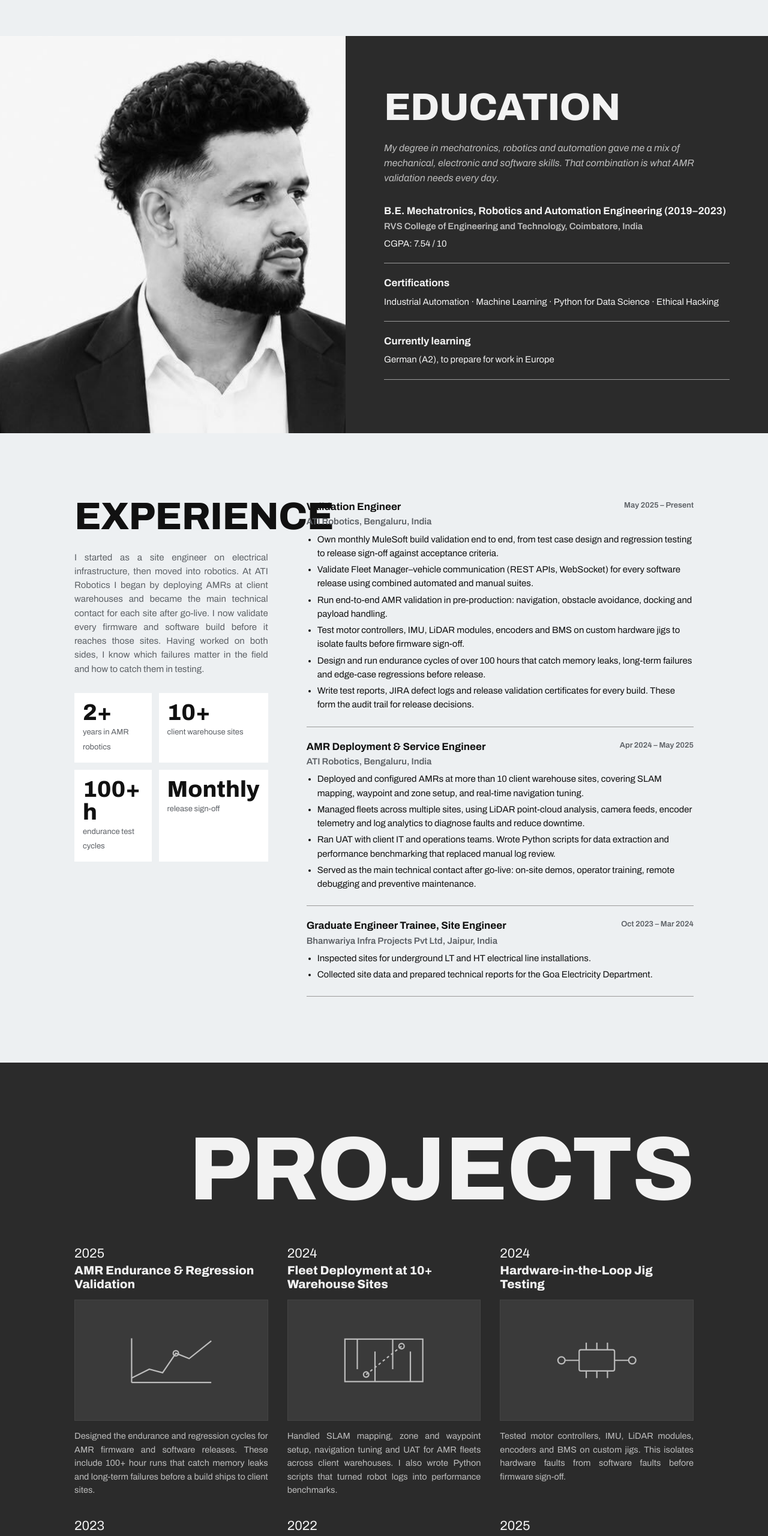
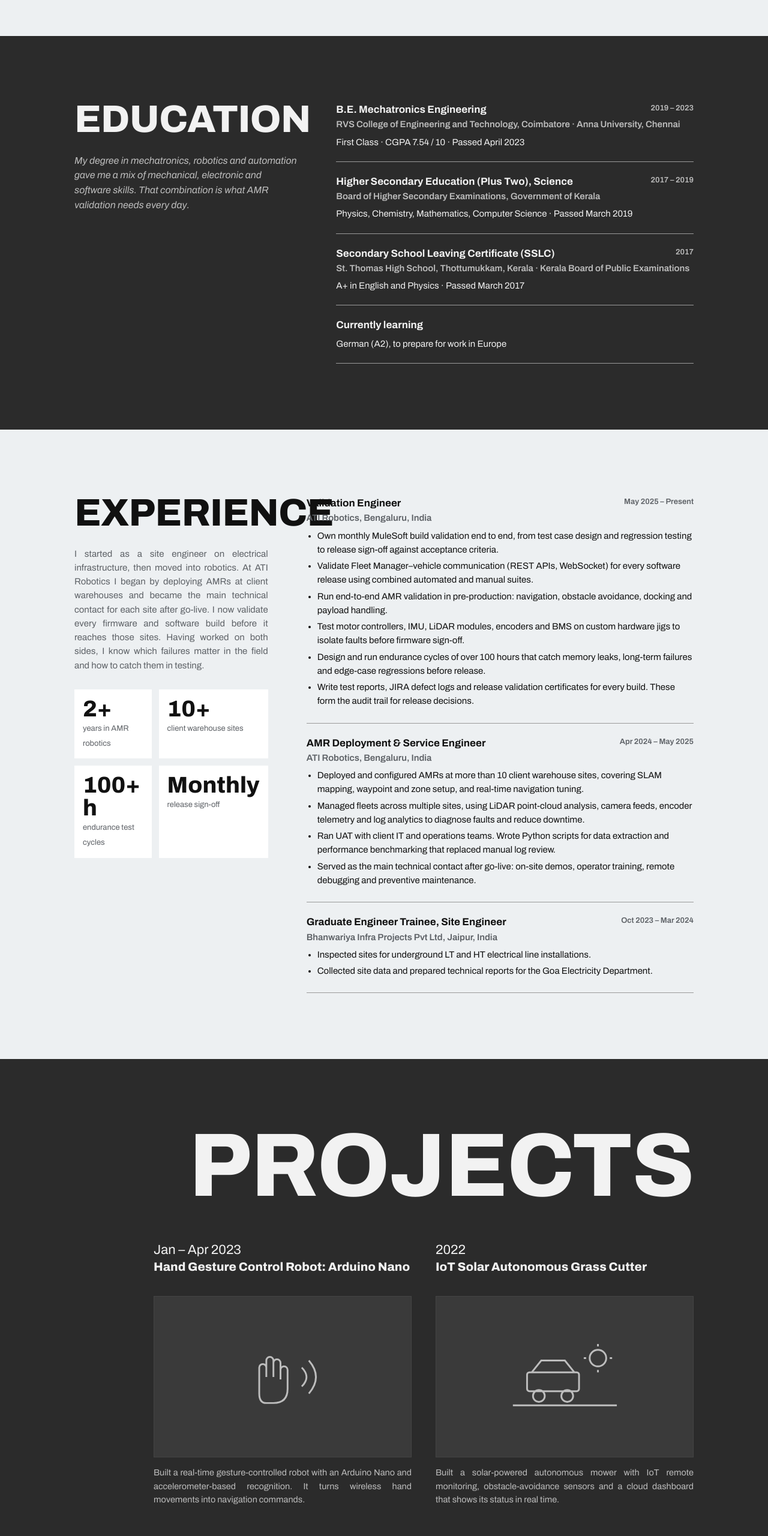
Before and after one commit to samsaji0127/samsaji0127.github.io, a plain HTML site: page index.html in a window 1280 px wide. Shown: the part 1385-3945 px from the top of the page at 60% size. Drawn offline with Linux system fonts and the light colour scheme.

Commit message:
Add full education history, keep only CV projects, drop education photo
Co-Authored-By: Claude Opus 5.5 <noreply@anthropic.com>

```diff
--- a/index.html
+++ b/index.html
@@ -53,16 +53,14 @@ section{padding:clamp(56px,9vw,110px) 0}
 .chips{display:flex;flex-wrap:wrap;gap:10px;margin-top:30px}
 .chip{border:1px solid var(--ink);padding:6px 14px;border-radius:999px;font-size:14px;font-weight:500}
 
-/* EDUCATION split */
-.split{display:grid;grid-template-columns:minmax(0,.9fr) minmax(0,1.1fr);padding:0}
-.split .pic{background:#d9dcdf url(photo.jpg) 38% 18%/260% no-repeat;filter:grayscale(1);min-height:420px}
-.split .txt{padding:clamp(48px,7vw,96px) clamp(16px,5vw,64px)}
+/* EDUCATION */
+.edu{display:grid;grid-template-columns:minmax(0,1fr) minmax(0,1.6fr);gap:clamp(28px,5vw,72px)}
 .lead{font-style:italic;color:var(--on-dark-muted);max-width:560px;margin:0 0 30px}
 .entry{border-bottom:1px solid var(--rule);padding:20px 0}
 .entry:first-of-type{padding-top:0}
 .entry h3{font-size:17px;font-weight:700}
 .entry .where{font-weight:600;font-size:15px;color:var(--muted)}
-.dark .entry .where{color:var(--on-dark-muted)}
+.dark .entry .where,.dark .entry .date{color:var(--on-dark-muted)}
 .entry p,.entry ul{margin:6px 0 0;font-size:15px}
 .entry ul{padding-left:18px}
 .entry li{margin:4px 0}
@@ -78,7 +76,7 @@ section{padding:clamp(56px,9vw,110px) 0}
 
 /* PROJECTS */
 .projects h2.display{font-size:clamp(64px,12vw,150px);text-align:right;margin-bottom:56px}
-.grid3{display:grid;grid-template-columns:repeat(3,minmax(0,1fr));gap:32px}
+.grid3{display:grid;grid-template-columns:repeat(2,minmax(0,1fr));gap:40px;max-width:900px;margin-left:auto}
 .card .yr{font-size:22px;font-weight:300}
 .card h3{font-size:20px;font-weight:800;line-height:1.15;margin-bottom:14px;min-height:2.3em}
 .card .visual{aspect-ratio:16/10;background:#3a3a3a;display:grid;place-items:center;margin-bottom:14px;border:1px solid #444}
@@ -115,9 +113,7 @@ section{padding:clamp(56px,9vw,110px) 0}
 .cv-btn:hover{background:var(--accent)}
 
 @media (max-width:860px){
-  .split,.exp{grid-template-columns:1fr}
-  .split .pic{min-height:320px;background-size:200%}
-  .grid3{grid-template-columns:1fr 1fr}
+  .edu,.exp{grid-template-columns:1fr}
   .grid4{grid-template-columns:1fr 1fr}
   .langs{grid-template-columns:repeat(2,1fr)}
   .contact .rows{grid-template-columns:1fr}
@@ -166,23 +162,35 @@ section{padding:clamp(56px,9vw,110px) 0}
   </div>
 </section>
 
-<section class="dark split" id="education">
-  <div class="pic" role="img" aria-label="Portrait of Sam Saji"></div>
-  <div class="txt">
+<section class="dark" id="education">
+  <div class="wrap edu">
+    <div>
       <h2 class="display">Education</h2>
       <p class="lead">My degree in mechatronics, robotics and automation gave me a mix of mechanical, electronic and software skills. That combination is what AMR validation needs every day.</p>
+    </div>
+    <div>
       <div class="entry">
-      <h3>B.E. Mechatronics, Robotics and Automation Engineering (2019–2023)</h3>
-      <div class="where">RVS College of Engineering and Technology, Coimbatore, India</div>
-      <p>CGPA: 7.54 / 10</p>
+        <span class="date">2019 – 2023</span>
+        <h3>B.E. Mechatronics Engineering</h3>
+        <div class="where">RVS College of Engineering and Technology, Coimbatore · Anna University, Chennai</div>
+        <p>First Class · CGPA 7.54 / 10 · Passed April 2023</p>
       </div>
       <div class="entry">
-      <h3>Certifications</h3>
-      <p>Industrial Automation · Machine Learning · Python for Data Science · Ethical Hacking</p>
+        <span class="date">2017 – 2019</span>
+        <h3>Higher Secondary Education (Plus Two), Science</h3>
+        <div class="where">Board of Higher Secondary Examinations, Government of Kerala</div>
+        <p>Physics, Chemistry, Mathematics, Computer Science · Passed March 2019</p>
+      </div>
+      <div class="entry">
+        <span class="date">2017</span>
+        <h3>Secondary School Leaving Certificate (SSLC)</h3>
+        <div class="where">St. Thomas High School, Thottumukkam, Kerala · Kerala Board of Public Examinations</div>
+        <p>A+ in English and Physics · Passed March 2017</p>
       </div>
       <div class="entry">
         <h3>Currently learning</h3>
         <p>German (A2), to prepare for work in Europe</p>
+      </div>
     </div>
   </div>
 </section>
@@ -242,25 +250,7 @@ section{padding:clamp(56px,9vw,110px) 0}
     <h2 class="display">Projects</h2>
     <div class="grid3">
       <article class="card">
-        <div class="yr">2025</div>
-        <h3>AMR Endurance &amp; Regression Validation</h3>
-        <div class="visual" aria-hidden="true"><svg viewBox="0 0 100 60"><path d="M5 50 L25 40 L40 44 L55 22 L70 28 L95 8"/><path d="M5 55 H95 M5 5 V55"/><circle cx="55" cy="22" r="3"/></svg></div>
-        <p>Designed the endurance and regression cycles for AMR firmware and software releases. These include 100+ hour runs that catch memory leaks and long-term failures before a build ships to client sites.</p>
-      </article>
-      <article class="card">
-        <div class="yr">2024</div>
-        <h3>Fleet Deployment at 10+ Warehouse Sites</h3>
-        <div class="visual" aria-hidden="true"><svg viewBox="0 0 100 60"><rect x="6" y="6" width="88" height="48"/><path d="M20 6 V40 M40 20 V54 M60 6 V40 M80 20 V54"/><circle cx="30" cy="46" r="3"/><circle cx="70" cy="14" r="3"/><path d="M30 46 Q50 30 70 14" stroke-dasharray="3 3"/></svg></div>
-        <p>Handled SLAM mapping, zone and waypoint setup, navigation tuning and UAT for AMR fleets across client warehouses. I also wrote Python scripts that turned robot logs into performance benchmarks.</p>
-      </article>
-      <article class="card">
-        <div class="yr">2024</div>
-        <h3>Hardware-in-the-Loop Jig Testing</h3>
-        <div class="visual" aria-hidden="true"><svg viewBox="0 0 100 60"><rect x="30" y="18" width="40" height="24" rx="2"/><path d="M38 18 V10 M50 18 V10 M62 18 V10 M38 42 V50 M50 42 V50 M62 42 V50 M30 30 H14 M70 30 H86"/><circle cx="10" cy="30" r="4"/><circle cx="90" cy="30" r="4"/></svg></div>
-        <p>Tested motor controllers, IMU, LiDAR modules, encoders and BMS on custom jigs. This isolates hardware faults from software faults before firmware sign-off.</p>
-      </article>
-      <article class="card">
-        <div class="yr">2023</div>
+        <div class="yr">Jan – Apr 2023</div>
         <h3>Hand Gesture Control Robot: Arduino Nano</h3>
         <div class="visual" aria-hidden="true"><svg viewBox="0 0 100 60"><path d="M30 44 V22 a3 3 0 0 1 6 0 V30 M36 30 V16 a3 3 0 0 1 6 0 V30 M42 30 V18 a3 3 0 0 1 6 0 V32 M48 32 V24 a3 3 0 0 1 6 0 V40 Q54 52 42 52 H36 Q30 52 30 44"/><path d="M66 22 Q74 30 66 38 M72 16 Q84 30 72 44"/></svg></div>
         <p>Built a real-time gesture-controlled robot with an Arduino Nano and accelerometer-based recognition. It turns wireless hand movements into navigation commands.</p>
@@ -270,12 +260,6 @@ section{padding:clamp(56px,9vw,110px) 0}
         <h3>IoT Solar Autonomous Grass Cutter</h3>
         <div class="visual" aria-hidden="true"><svg viewBox="0 0 100 60"><circle cx="78" cy="14" r="7"/><path d="M78 2 V4 M78 24 V26 M66 14 H68 M88 14 H90"/><rect x="18" y="26" width="44" height="16" rx="2"/><path d="M22 26 L30 16 H50 L58 26"/><circle cx="28" cy="46" r="5"/><circle cx="52" cy="46" r="5"/><path d="M6 54 H94"/></svg></div>
         <p>Built a solar-powered autonomous mower with IoT remote monitoring, obstacle-avoidance sensors and a cloud dashboard that shows its status in real time.</p>
-      </article>
-      <article class="card">
-        <div class="yr">2025</div>
-        <h3>Fleet Manager API Test Suites</h3>
-        <div class="visual" aria-hidden="true"><svg viewBox="0 0 100 60"><rect x="6" y="18" width="26" height="24" rx="2"/><rect x="68" y="18" width="26" height="24" rx="2"/><path d="M32 26 H68 M62 22 L68 26 L62 30 M68 36 H32 M38 32 L32 36 L38 40"/></svg></div>
-        <p>Combined automated and manual suites that check REST and WebSocket communication between the Fleet Manager and each vehicle for every software release.</p>
       </article>
     </div>
   </div>
```
Lines whose indentation alone changed are shown as unchanged.
